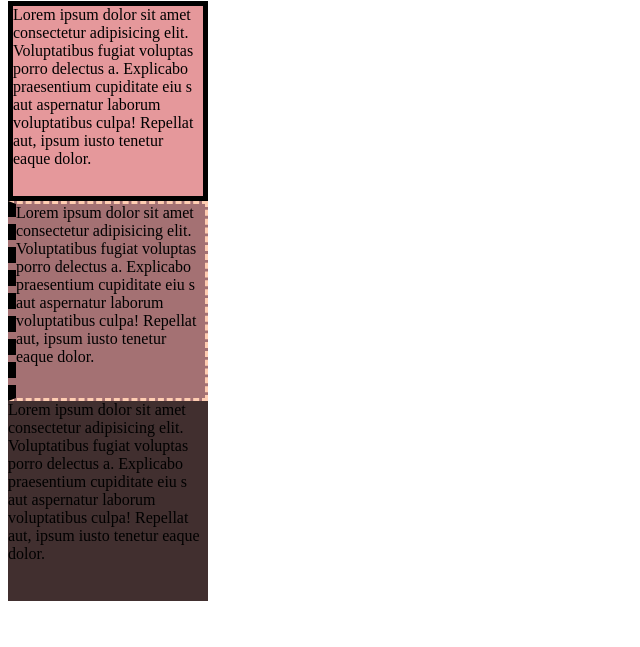
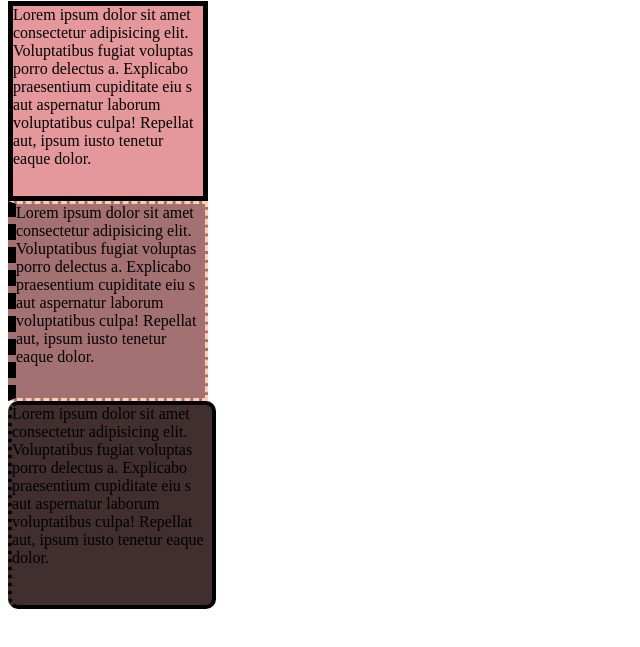
Before and after one commit to alperenkra/Web-Development-Bootcamp-, a plain HTML site: page CSS Box Model/index.html in a window 1280 px wide. Shown: the part 79-726 px from the top of the page, without its empty margins (0-640 px from the left). Drawn offline with Linux system fonts and the light colour scheme.

Commit message:
css box models

```diff
--- a/CSS Box Model/app.css
+++ b/CSS Box Model/app.css
@@ -28,5 +28,8 @@ h1 {
 
 #three {
     background-color: #412f2f;
+    border: 4px solid black;
+    border-left-style: dotted;
+    border-radius: 10px;
 
 }
```
